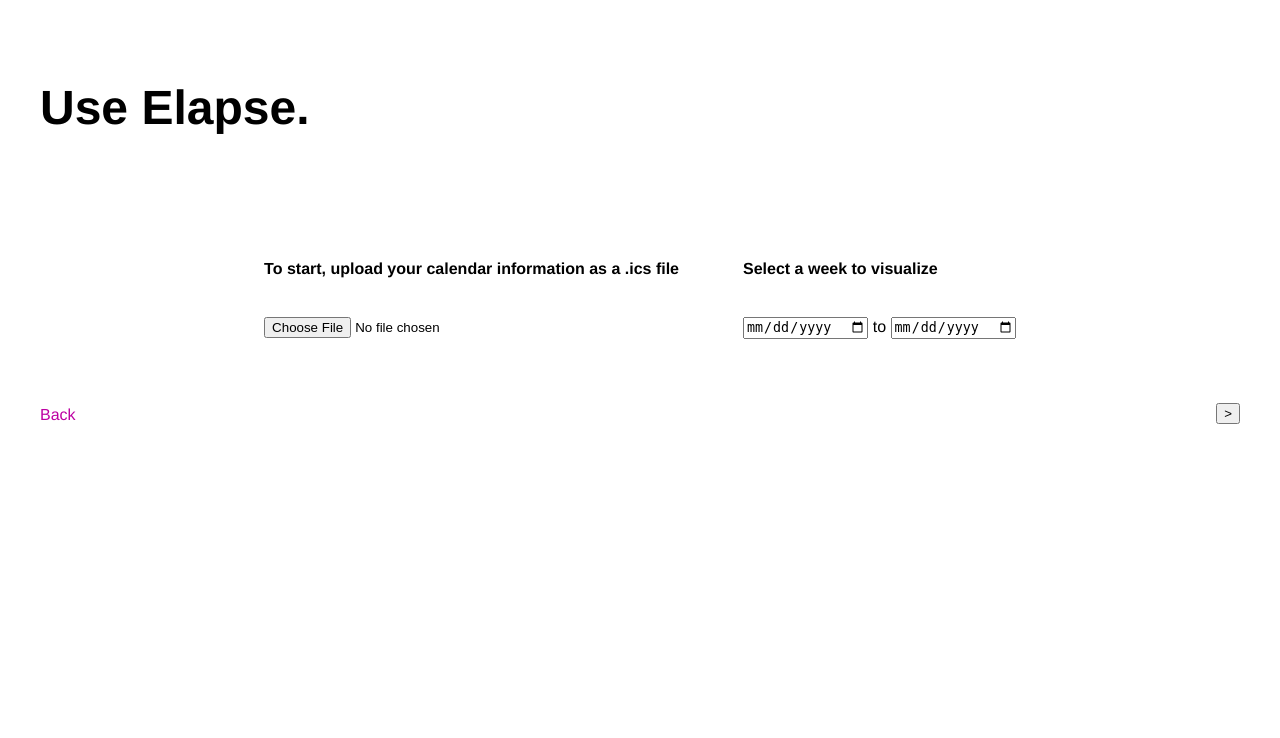
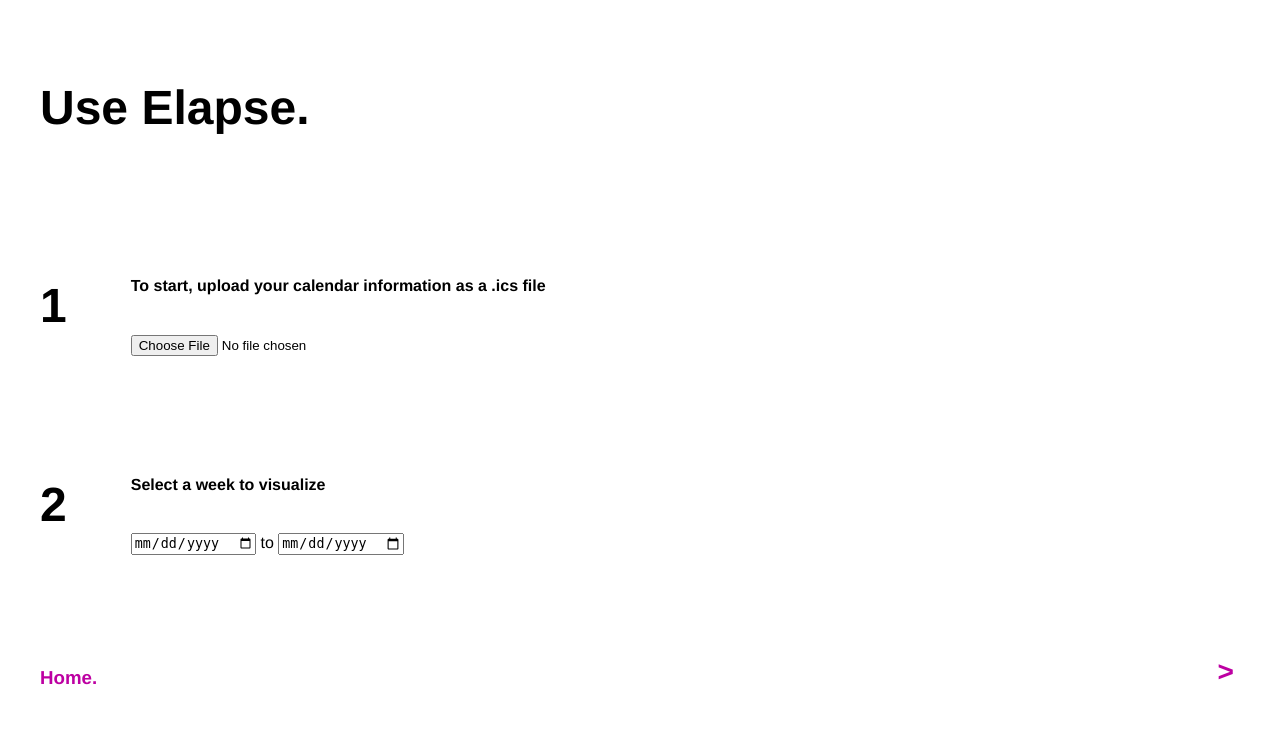
Before and after one commit to aehoppe/Elapse, a Flask app: page /upload in a window 1280 px wide. Shown: the top 738 px of the page. Run offline with Flask 2, Linux system fonts and the light colour scheme.

Commit message:
some basic beautification

```diff
--- a/app/static/style.css
+++ b/app/static/style.css
@@ -16,9 +16,20 @@ a {
 }
 a:hover {color: #676766;}
 
+input[type=submit] {
+    border: none;
+    background: none;
+    color: #bd00a2;
+    font-size: 1.5em;
+    font-weight: bold;
+}
+
+input[type=file] {
+}
+
 .container-left {
     display: flex;
-    align-items: left;
+    align-items: center;
     justify-content: left;
     flex-direction: row;
 }
@@ -40,7 +51,7 @@ a:hover {color: #676766;}
 
 .container-center {
     display: flex;
-    align-items: flex-start;
+    align-items: center;
     justify-content: center;
     flex-direction: row;
 }
@@ -52,8 +63,14 @@ a:hover {color: #676766;}
     flex-direction: row;
 }
 
+.container-vert {
+    display: flex;
+    flex-direction: column;
+    justify-content: flex-start;
+    align-items: flex-start;
+}
 
 .item {
-    max-width: 50%;
+    max-width: 75%;
     padding: 2em;
 }
--- a/app/templates/upload.html
+++ b/app/templates/upload.html
@@ -37,13 +37,26 @@
         </div>
     </div>
     <form action="" method="POST" enctype="multipart/form-data" name="icalUpload">
-        <div class="container-center">
+        <div class="container-vert">
+            <div class="container-left">
+                <div class="item">
+                    <h2>
+                        1
+                    </h2>
+                </div>
                 <div class="item">
                     <h4>
                         <span title="You can export your entire calendar as a .ics file!">To start, upload your calendar information as a .ics file</span>
                     </h4>
                     <br>
                     <input type="file" name="icalFile" id="icalFile" required>
+                </div>
+            </div>
+            <div class="container-left">
+                <div class="item">
+                    <h2>
+                        2
+                    </h2>
                 </div>
                 <div class="item">
                     <h4>
@@ -55,12 +68,17 @@
                     <input type="date" name="dateRangeEnd" id="dateRangeEnd" value="" required>
                 </div>
             </div>
+        </div>
         <div class="container-nav">
             <div class="item">
-                <a href="/index"> Back</a>
+                <h3>
+                    <a href="/index"> Home.</a>
+                </h3>
             </div>
             <div class="item">
+                <h3>
                     <input type="submit" value=">">
+                </h3>
             </div>
         </div>
     </form>
```
Also changed, not shown: app/templates/about.html (+14 -1 lines), app/templates/choose.html (+28 -4 lines), app/templates/visualize.html (+19 -1 lines), 1 other file. Lines whose indentation alone changed are shown as unchanged.
